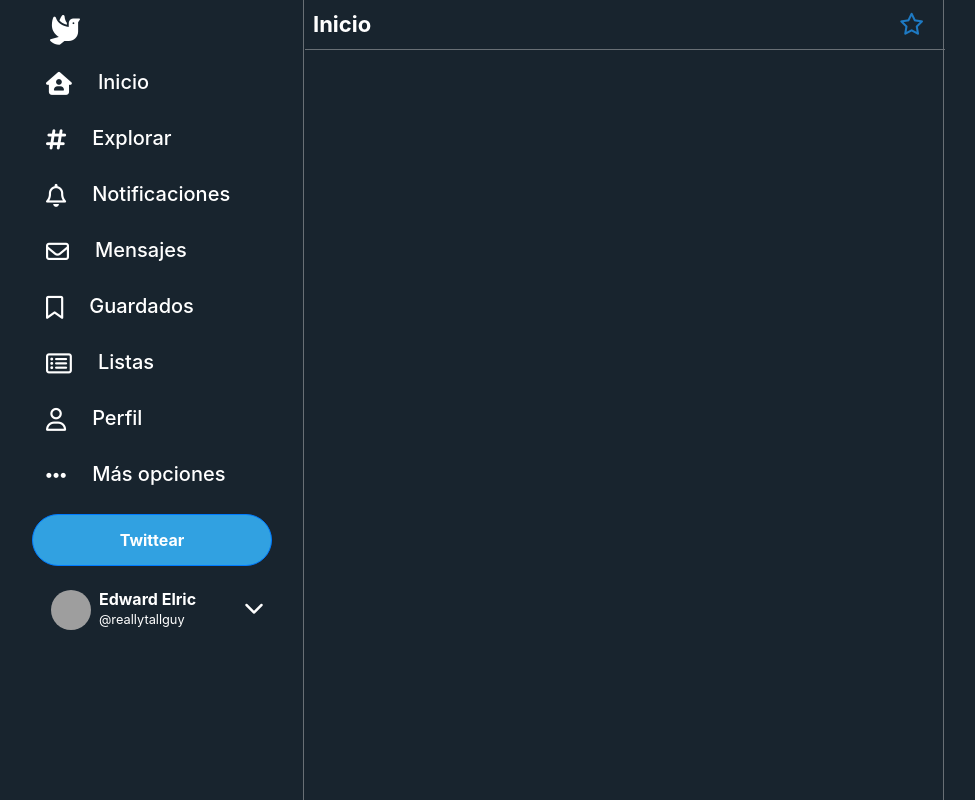
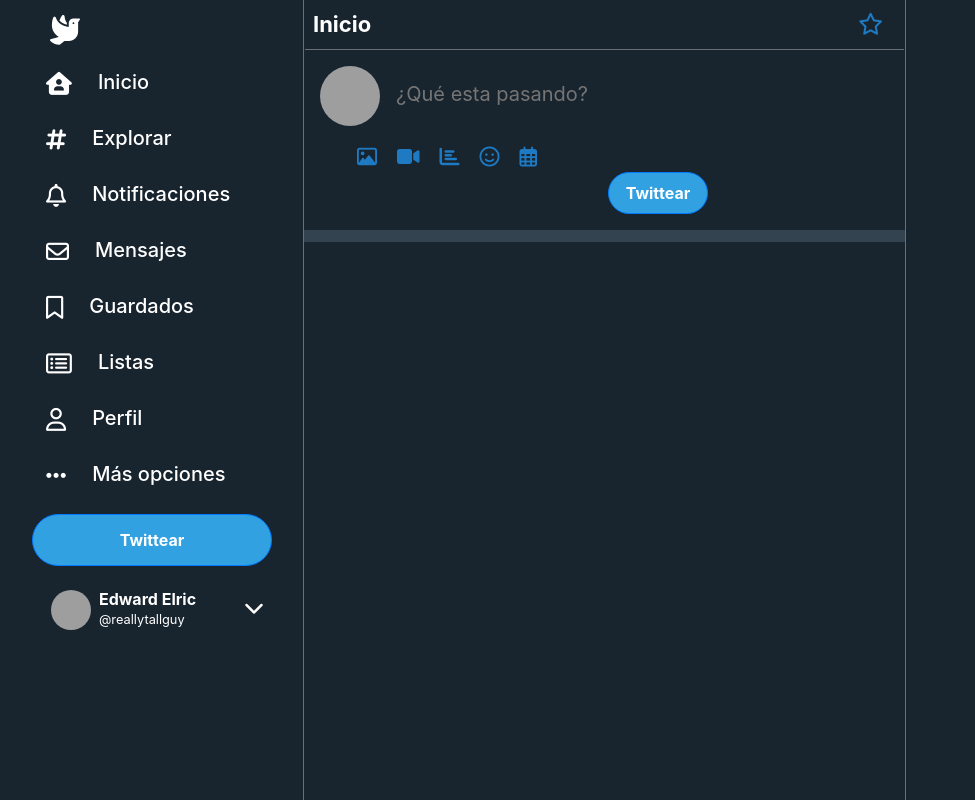
Before and after one commit to miloalfonzo/BEEP-BEEP-clone, a React (Create React App) app: page / in a window 1280 px wide. Shown: the whole page, without its empty margins (16-991 px from the left). Built offline with nearby package versions, Linux system fonts and the light colour scheme; grey boxes are pictures that could not be loaded.

Commit message:
added tweet input component

```diff
--- a/src/App.js
+++ b/src/App.js
@@ -2,6 +2,7 @@
 import Menu from "./components/Menu";
 import Profile from "./components/Profile";
 import Header from "./components/Header";
+import InputTweet from "./components/InputTweet";
 
 function App() {
   return (
@@ -32,6 +33,7 @@
           {/* header */}
           <Header />
           {/* tweetear */}
+          <InputTweet />
           {/* tweets */}
         </div>
         <div className="sec-three">
--- a/src/components/Header.js
+++ b/src/components/Header.js
@@ -4,7 +4,7 @@
 function Header() {
   const Contenedor = styled.div`
     .line {
-      width: 50vw;
+      width: 46.8vw;
       height: 50px;
       border-bottom: 1px solid #686f75;
     }
--- /dev/null
+++ b/src/components/InputTweet.js
@@ -0,0 +1,78 @@
+import React from "react";
+import styled from "styled-components";
+
+function InputTweet() {
+  const Container = styled.div`
+    img {
+      width: 60px;
+      height: 60px;
+      border-radius: 50%;
+    }
+    input {
+      height: 40px;
+      color: gray;
+      background-color: #18242e;
+      width: 39vw;
+      border: none;
+      font-size: 20px;
+    }
+    button {
+      font-weight: bold;
+      background: #31a1e1;
+      border-radius: 50px;
+      width: 100px;
+      margin-left: 20vw;
+    }
+    i {
+      color: #1e7ac3;
+      font-size: 20px;
+      padding: 5px;
+      margin-right: 10px;
+    }
+    i:hover {
+      background-color: rgba(29, 161, 242, 0.1);
+      border-radius: 50%;
+    }
+    .space {
+      height: 1.5vh;
+      background-color: #344350;
+    }
+  `;
+
+  return (
+    <Container>
+      <div className="container">
+        <form>
+          <div className="row">
+            <img
+              className="mt-3 ml-3"
+              src="https://i.pinimg.com/564x/be/9c/57/be9c578526eecff0d4a171b2f8ce27c7.jpg"
+            />
+
+            <input
+              type="text"
+              className="mt-4 ml-3"
+              minLength="1"
+              maxLength="256"
+              required
+              placeholder="¿Qué esta pasando?"
+            />
+          </div>
+          <div className="row row2 mt-3 mb-3">
+            <div className="ml-5 icons">
+              <i className="far fa-image"></i>
+              <i className="fas fa-video"></i>
+              <i className="fas fa-chart-bar"></i>
+              <i className="far fa-smile"></i>
+              <i className="far fa-calendar-alt"></i>
+              <button className="btn btn-primary p-2 ">Twittear</button>
+            </div>
+          </div>
+          <div className="row space"></div>
+        </form>
+      </div>
+    </Container>
+  );
+}
+
+export default InputTweet;
--- a/src/index.css
+++ b/src/index.css
@@ -18,7 +18,7 @@
 }
 
 .sec-two {
-  width: 50vw;
+  width: 47vw;
   height: 100vh;
   border-right: 1px solid #686f75;
 }
```
